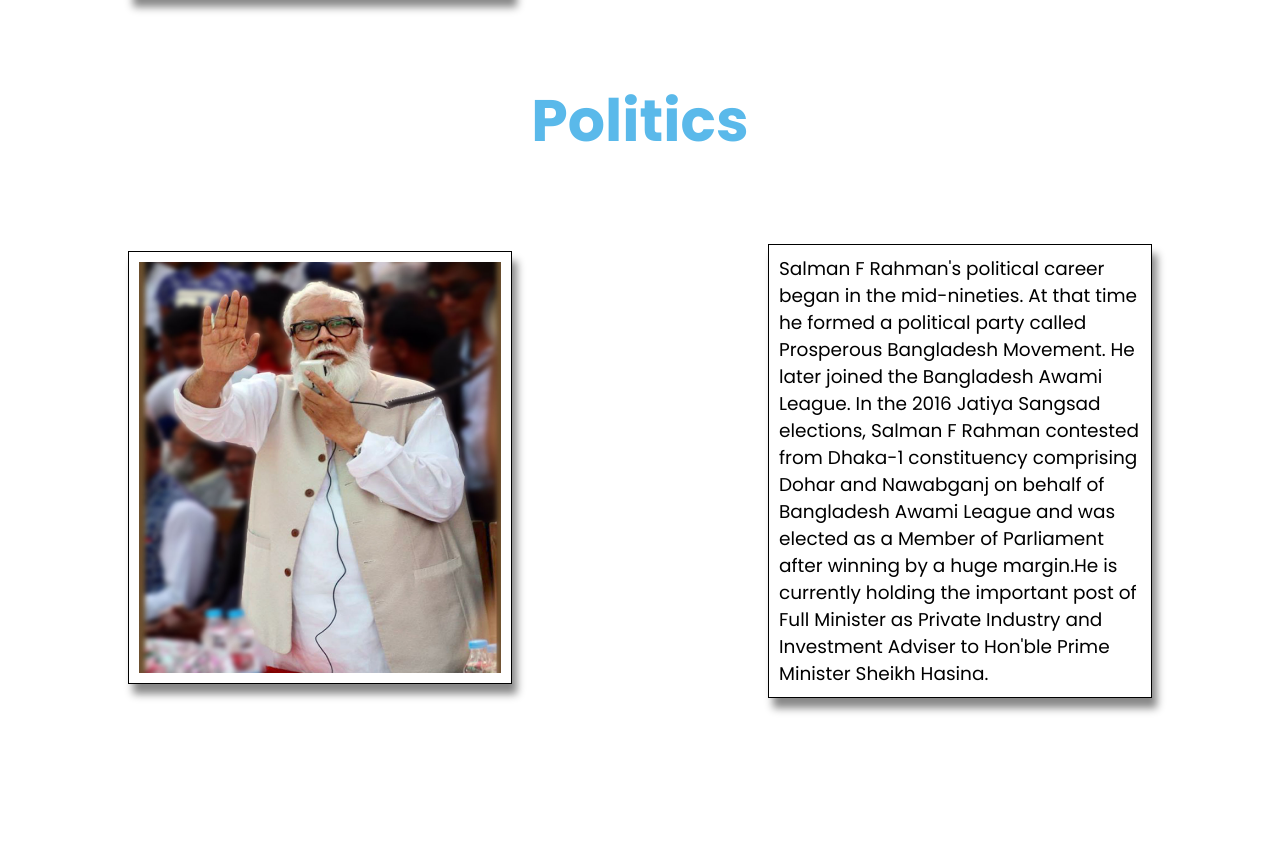
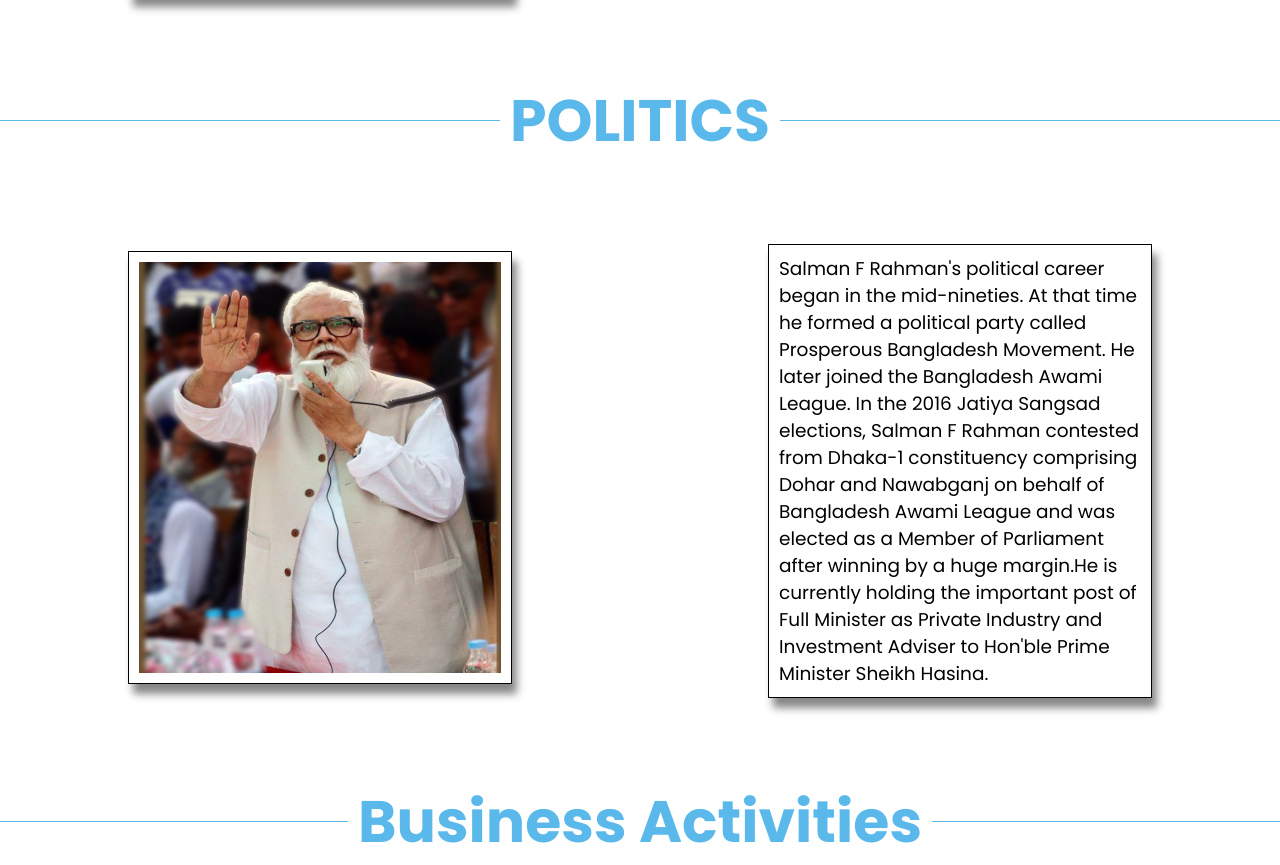
Before and after one commit to SazzadRayhan/Project, a plain HTML site: page index.html in a window 1280 px wide. Shown: the part 1549-2414 px from the top of the page. Before the commit the page ends 2327 px from the top, so only its background shows below. Drawn offline with Linux system fonts and the light colour scheme.

Commit message:
error fix

```diff
--- a/css/style.css
+++ b/css/style.css
@@ -7,6 +7,28 @@
 .Using-color{
     color:#5AB9EA;
 }
+.title {
+    text-align: center;
+    font-size: 50px;
+    color: #5AB9EA;
+    margin-top: 50px;
+}
+.title h3 {
+    display: flex;
+    flex-direction: row;
+  }
+  h3:before, h3:after{
+    content: "";
+    flex: 1 1;
+    border-bottom: 1px solid;
+    margin: auto;
+  }
+  h3:before {
+    margin-right: 10px
+  }
+  h3:after {
+    margin-left: 10px
+  }
 /* nav-section starts */
 .flex-container  {
     display: flex;
@@ -91,12 +113,6 @@
 /* hero-section end */
 
 /* Biography-section  */
-.title {
-    text-align: center;
-    font-size: 50px;
-    color: #5AB9EA;
-    margin-top: 50px;
-}
 .Biography-container{
     display: flex;
     margin-top: 80px;
--- a/index.html
+++ b/index.html
@@ -69,7 +69,7 @@
         <!-- Politics Section -->
         <section class="politics">
             <div class="title">
-                <h3>Politics</h3>
+                <h3>POLITICS</h3>
             </div>
             <div class="Politics-container">
                 <div class="Politics-info">
@@ -88,6 +88,14 @@
             </div>
         </section>
         <!-- Politics Section end -->
+
+        <!-- Business Activities -->
+        <section class="Business-Activics">
+            <div class="title">
+                <h3>Business Activities</h3>
+            </div>
+        </section>
+        <!-- Business Activities end -->
     </main>
 </body>
 
```
Also changed, not shown: images/logo.png (deleted), images/nirbachon.jpg (deleted).
